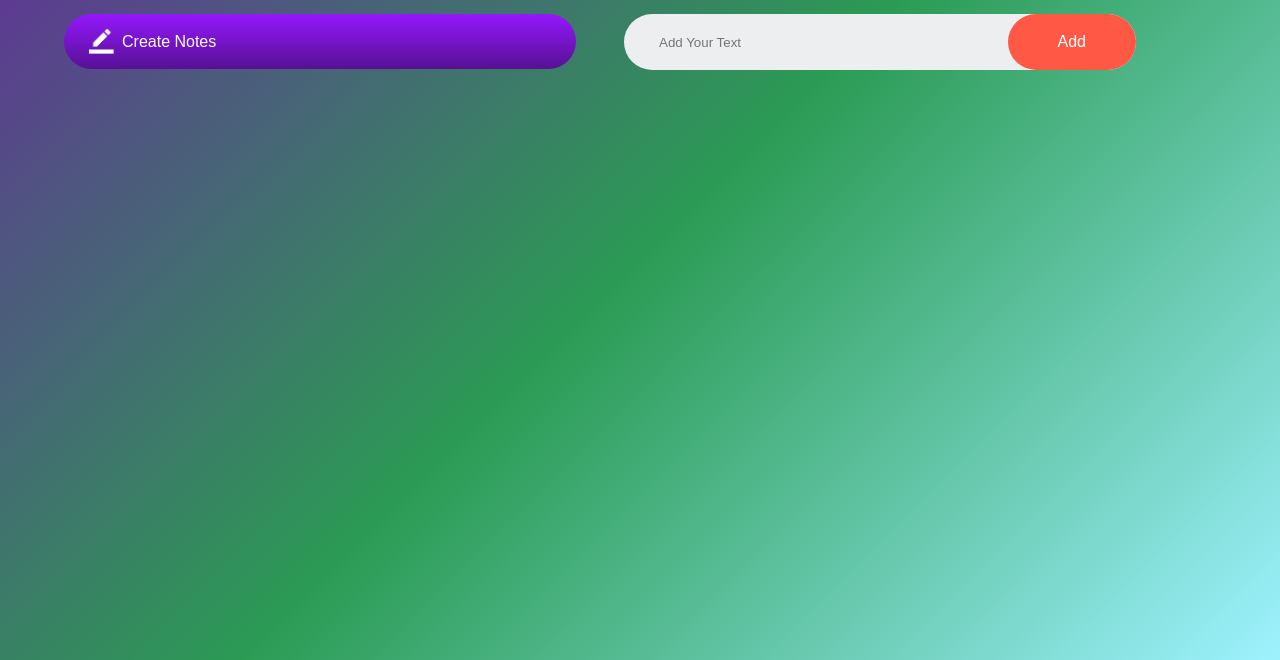
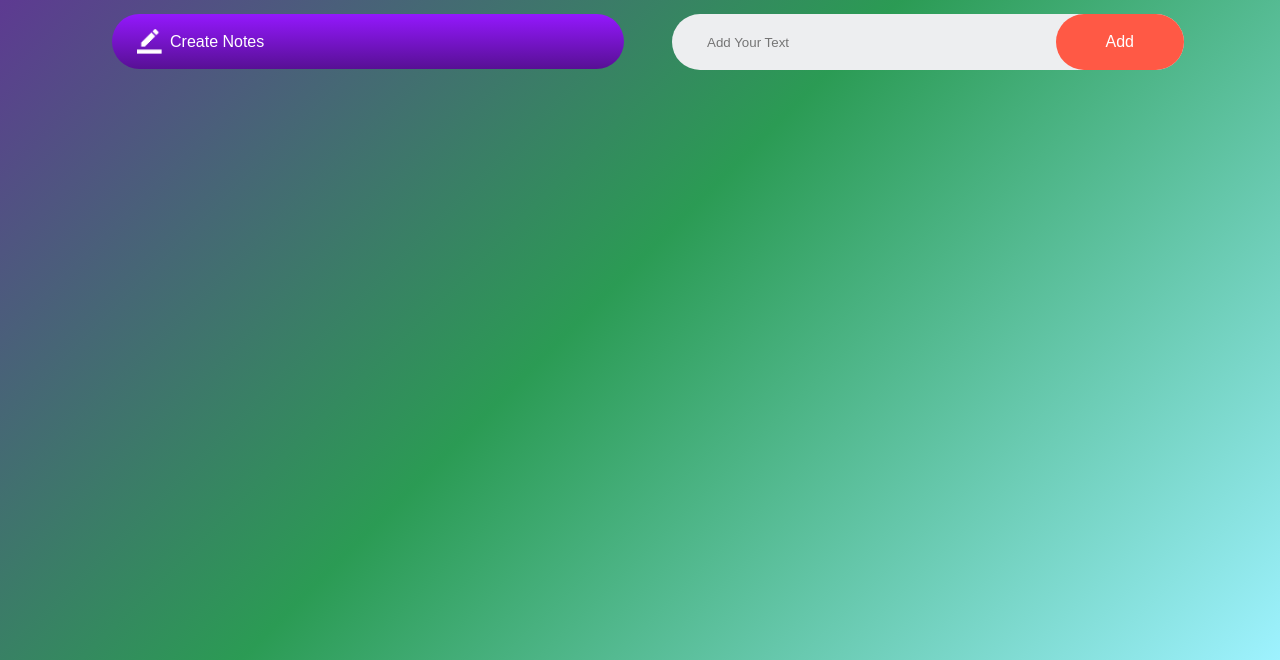
Before and after one commit to iamlydial/todo-notes-weather-app, a plain HTML site: page index.html in a window 1280 px wide. Shown: the part 140-800 px from the top of the page. Drawn offline with Linux system fonts and the light colour scheme.

Commit message:
adjusted centrer

```diff
--- a/style.css
+++ b/style.css
@@ -6,6 +6,9 @@
 }
 
 .container {
+  display: flex;
+  flex-direction: row;
+  justify-content: center;
   width: 100%;
   min-height: 100vh;
   background: linear-gradient(135deg, #652b9b, #2b9b54, #9ef2ff);
```
